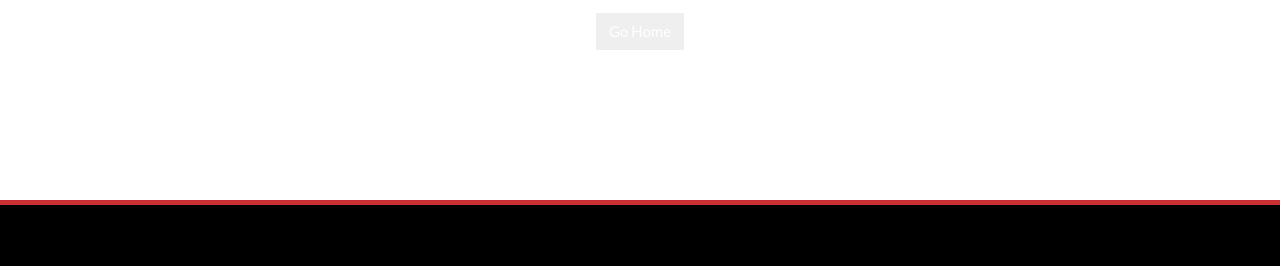
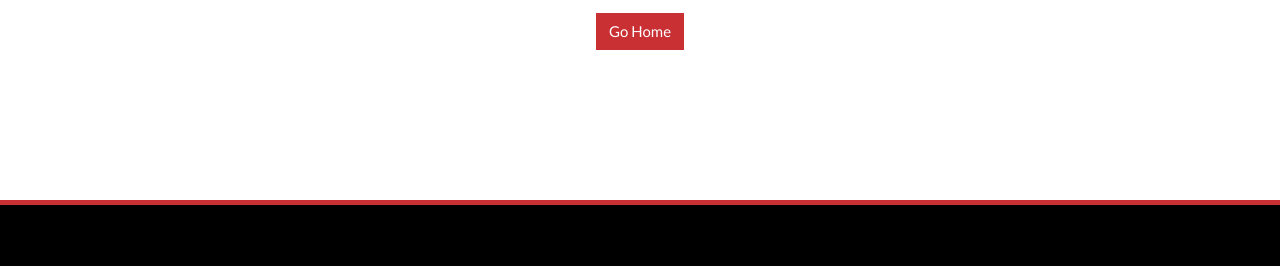
Before and after one commit to mennafateen/news, a plain HTML site: page 404.html in a window 1280 px wide. Shown: the part 309-575 px from the top of the page. Drawn offline with Linux system fonts and the light colour scheme.

Commit message:
Update style.css

```diff
--- a/css/style.css
+++ b/css/style.css
@@ -4,7 +4,7 @@
     src: url(../fonts/Lato-Semibold.ttf) format('truetype');
 }
 
-<<<<<<< HEAD
+
 /*    error 404 page     */
 
 /* for button */
@@ -43,7 +43,6 @@
     /*   ^ make navbar background transparent with gradient black to transp - get vignette effect */
     width: 100%;
 }
-=======
 
 
 /* for article page */
```
